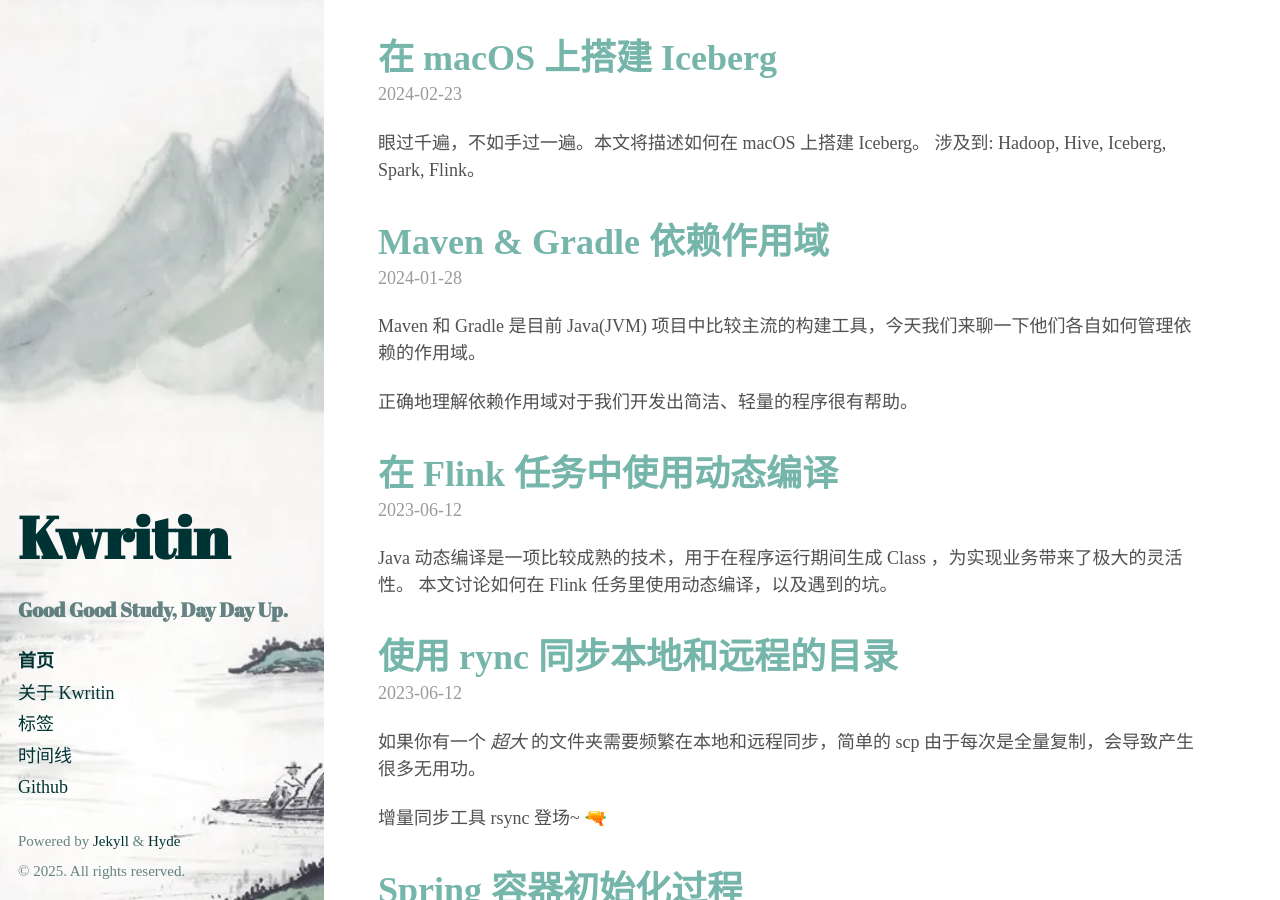
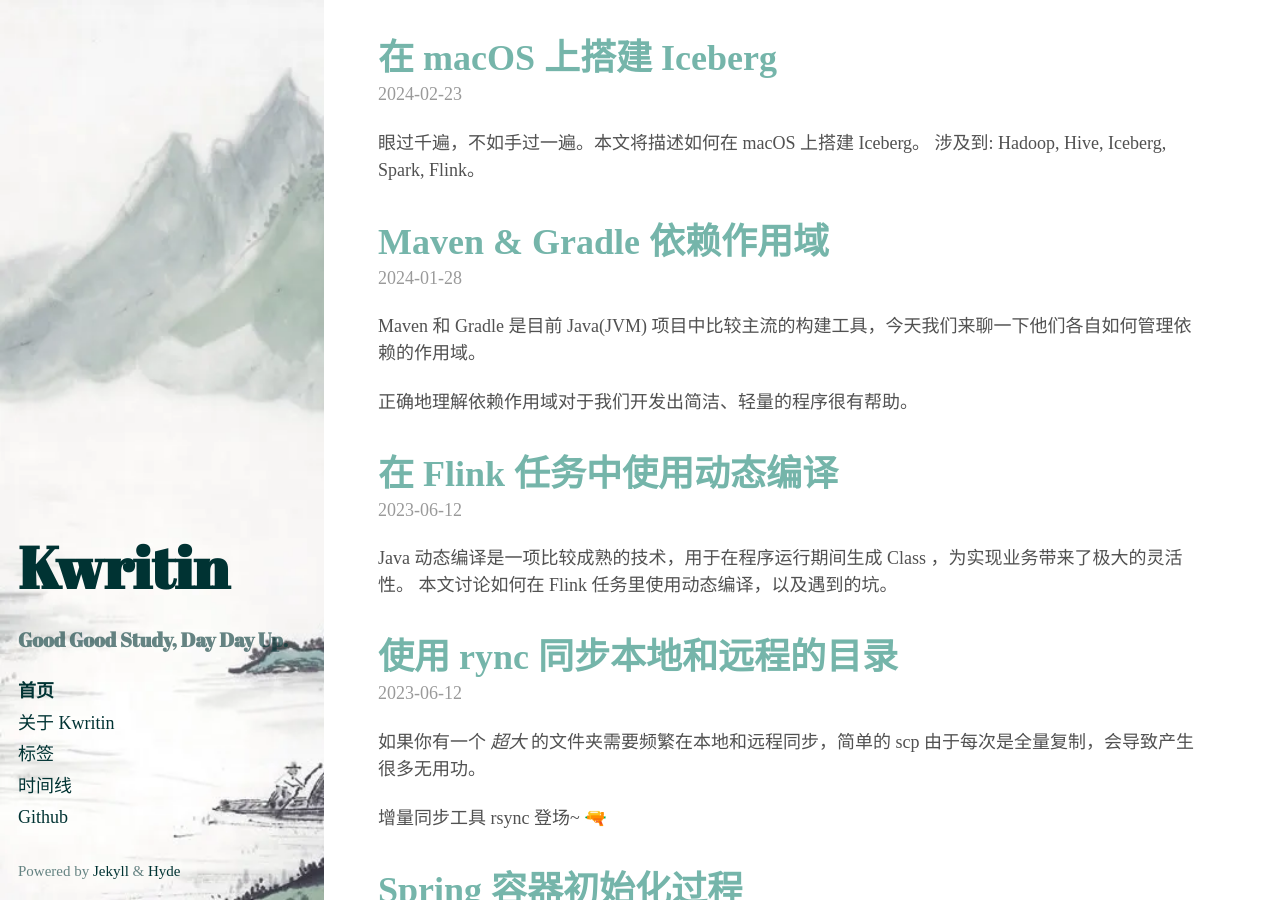
Before and after one commit to toien/toien.github.io, a Jekyll site: the page built from index.html, in a window 1280 px wide and 900 px high. Built offline with Jekyll 4.4.1, drawn with Linux system fonts in a browser that asks for light colours; the list of posts is cut into pages by our own code.

Commit message:
Cut rights mark

```diff
--- a/_includes/sidebar.html
+++ b/_includes/sidebar.html
@@ -24,6 +24,6 @@
       <a class="sidebar-nav-item" href="{{ site.github.repo }}" target="_blank">Github</a>
     </nav>
 
-    <sub>Powered by <a href="http://jekyllcn.com/">Jekyll</a> &amp; <a href="http://hyde.getpoole.com/">Hyde</a> <br /> &copy; {{ site.time | date: '%Y' }}. All rights reserved.</sub>
+    <sub>Powered by <a href="http://jekyllcn.com/">Jekyll</a> &amp; <a href="http://hyde.getpoole.com/">Hyde</a></sub>
   </div>
 </div>
```
